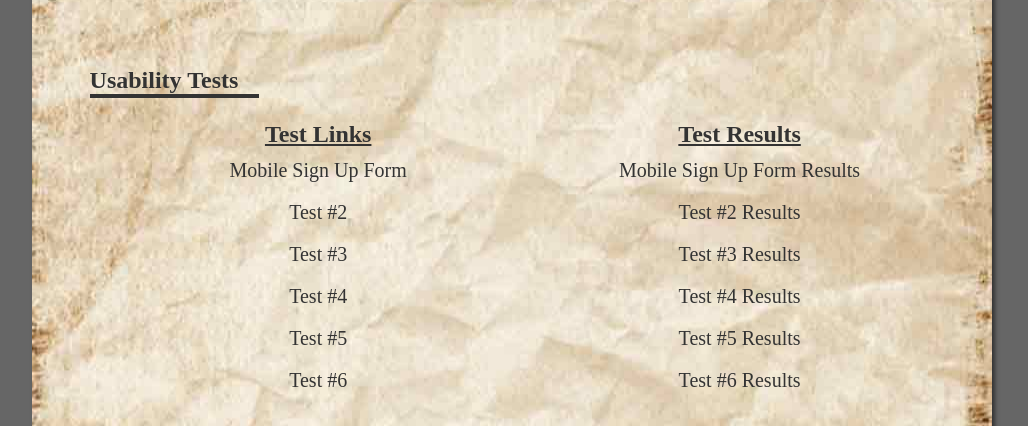
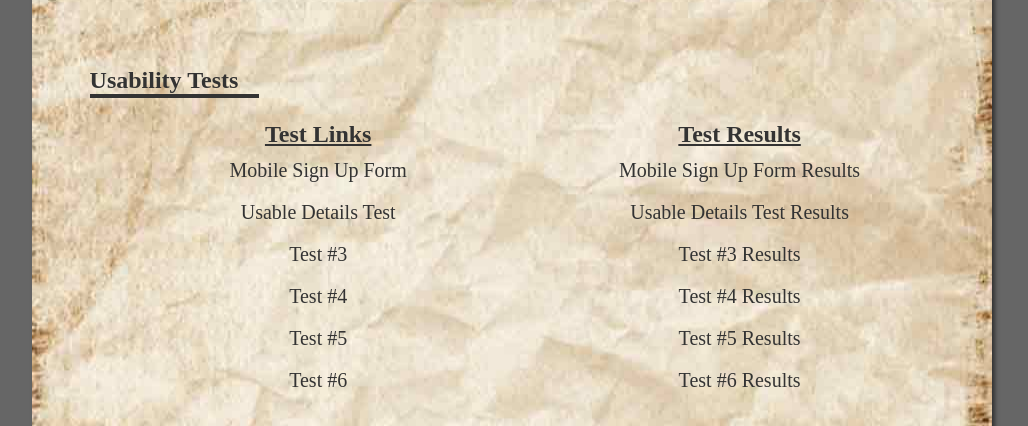
Before and after one commit to k-holcom/WiU, a plain HTML site: page index.html in a window 1280 px wide. Shown: the part 350-776 px from the top of the page, without its empty margins (128-1156 px from the left). Drawn offline with Linux system fonts and the light colour scheme; a web font is replaced by a local one.

Commit message:
changed landing page
forgot to save the file.

```diff
--- a/index.html
+++ b/index.html
@@ -34,8 +34,8 @@
 						<td><a href="https://usabilityhub.com/tests/bf3d4af27765/results/2503d3cfa7be">Mobile Sign Up Form Results</a></td>
 					</tr>
 					<tr id="test2">
-						<td><a href="#">Test #2</a></td>
-						<td><a href="#">Test #2 Results</a></td>
+						<td><a href="https://usabilityhub.com/do/e429d7319ca3/2436">Usable Details Test</a></td>
+						<td><a href="https://usabilityhub.com/tests/e429d7319ca3/results/5ba5b70fcc29">Usable Details Test Results</a></td>
 					</tr>
 					<tr id="test3">
 						<td><a href="#">Test #3</a></td>
```
